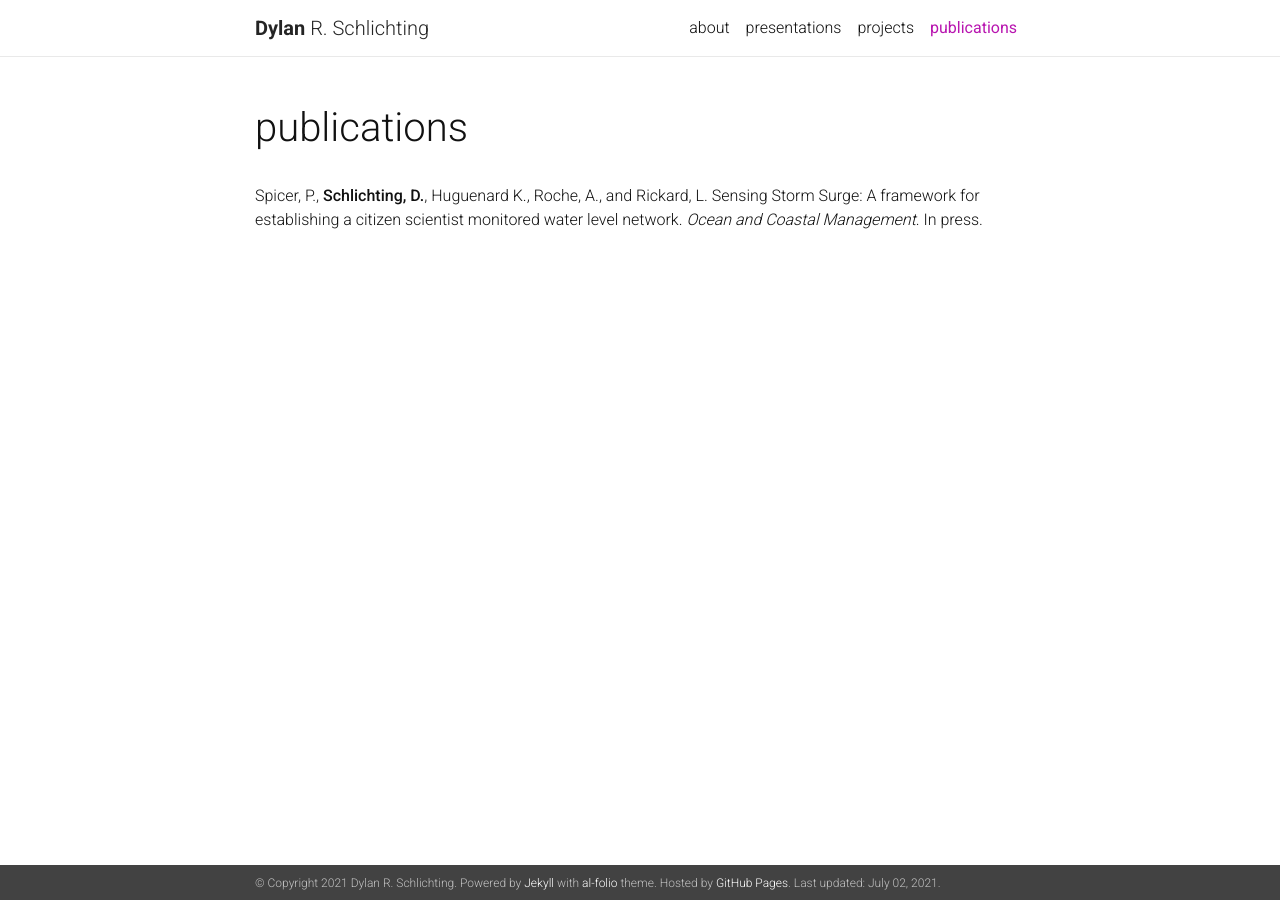
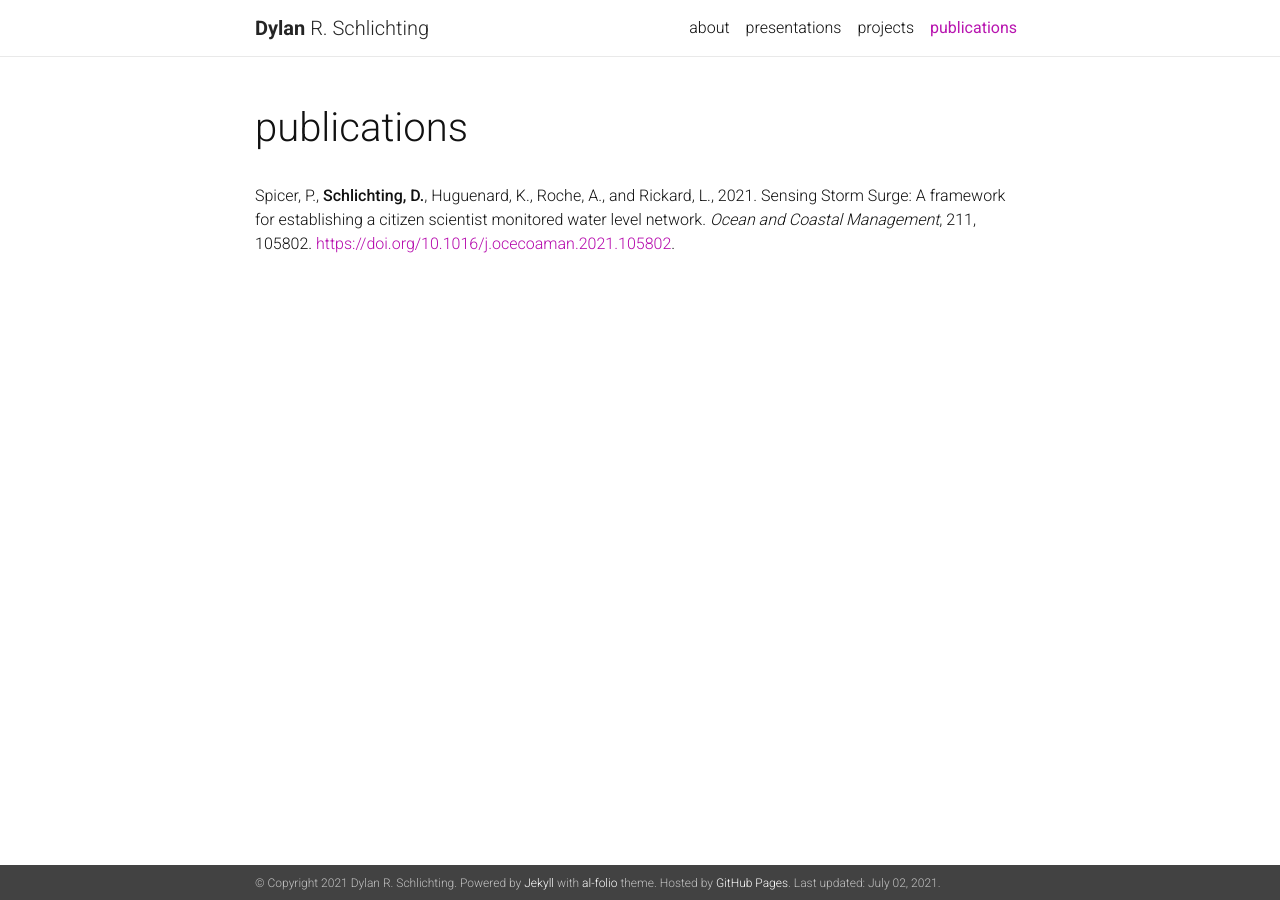
Before and after one commit to dylanschlichting/dylanschlichting.com, a Jekyll site: the page built from _pages/publications.md, in a window 1280 px wide. Built offline with Jekyll 4.4.1, drawn with Linux system fonts in a browser that asks for light colours; nearby versions of some CDN libraries; a style sheet for code colours, icons or effects is not loaded.

Commit message:
updated pubs

```diff
--- a/_pages/publications.md
+++ b/_pages/publications.md
@@ -6,6 +6,4 @@ description:
 nav: true
 ---
 
-Spicer, P., **Schlichting, D.**, Huguenard K., Roche, A., and Rickard, L.
-Sensing Storm Surge: A framework for establishing a citizen scientist monitored
-water level network. *Ocean and Coastal Management*. In press.
+Spicer, P., **Schlichting, D.**, Huguenard, K., Roche, A., and Rickard, L., 2021. Sensing Storm Surge: A framework for establishing a citizen scientist monitored water level network. *Ocean and Coastal Management*, 211, 105802. [https://doi.org/10.1016/j.ocecoaman.2021.105802](https://doi.org/10.1016/j.ocecoaman.2021.105802).
```
Also changed, not shown: _pages/about.md (+1 -1 lines).
